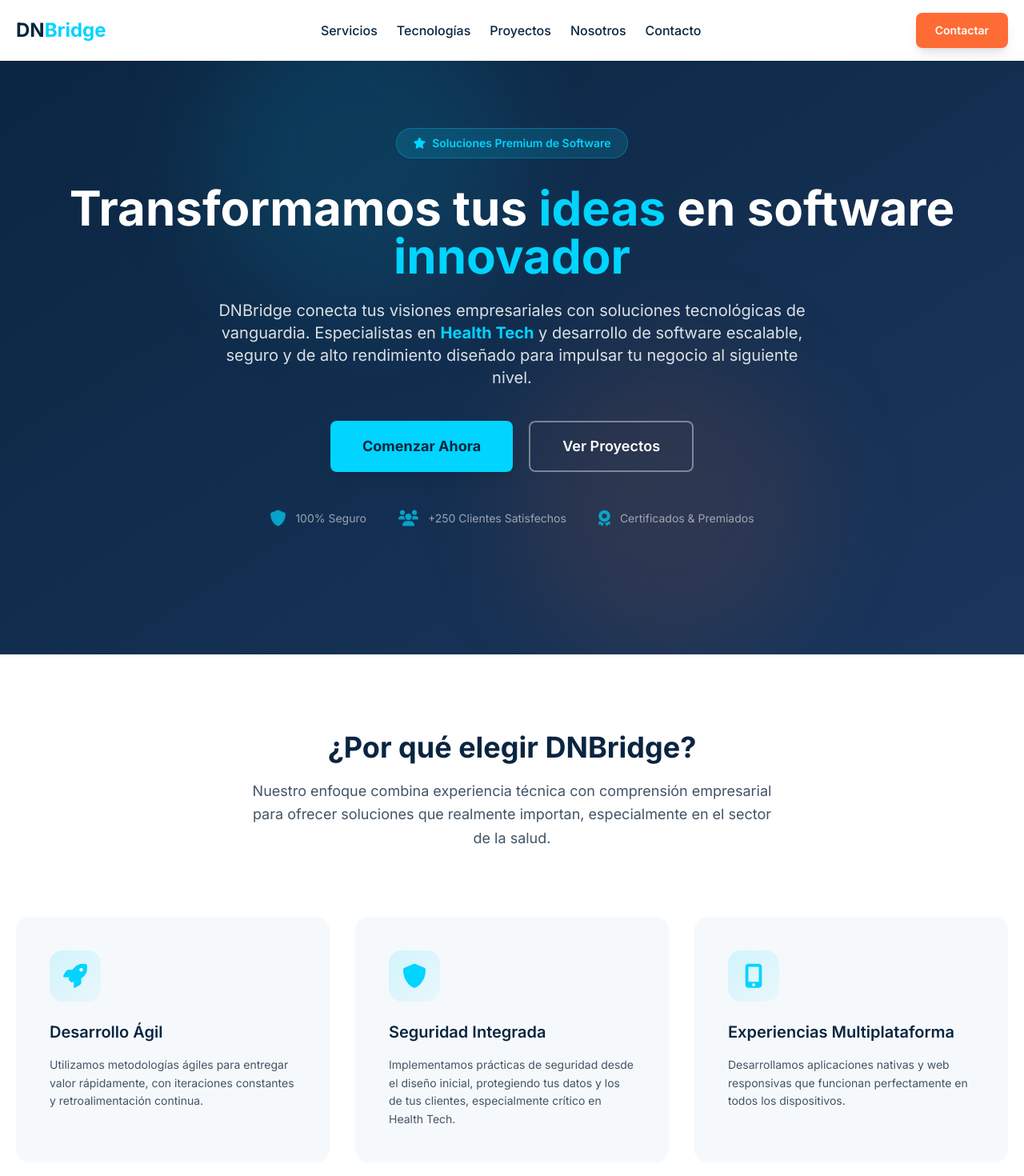
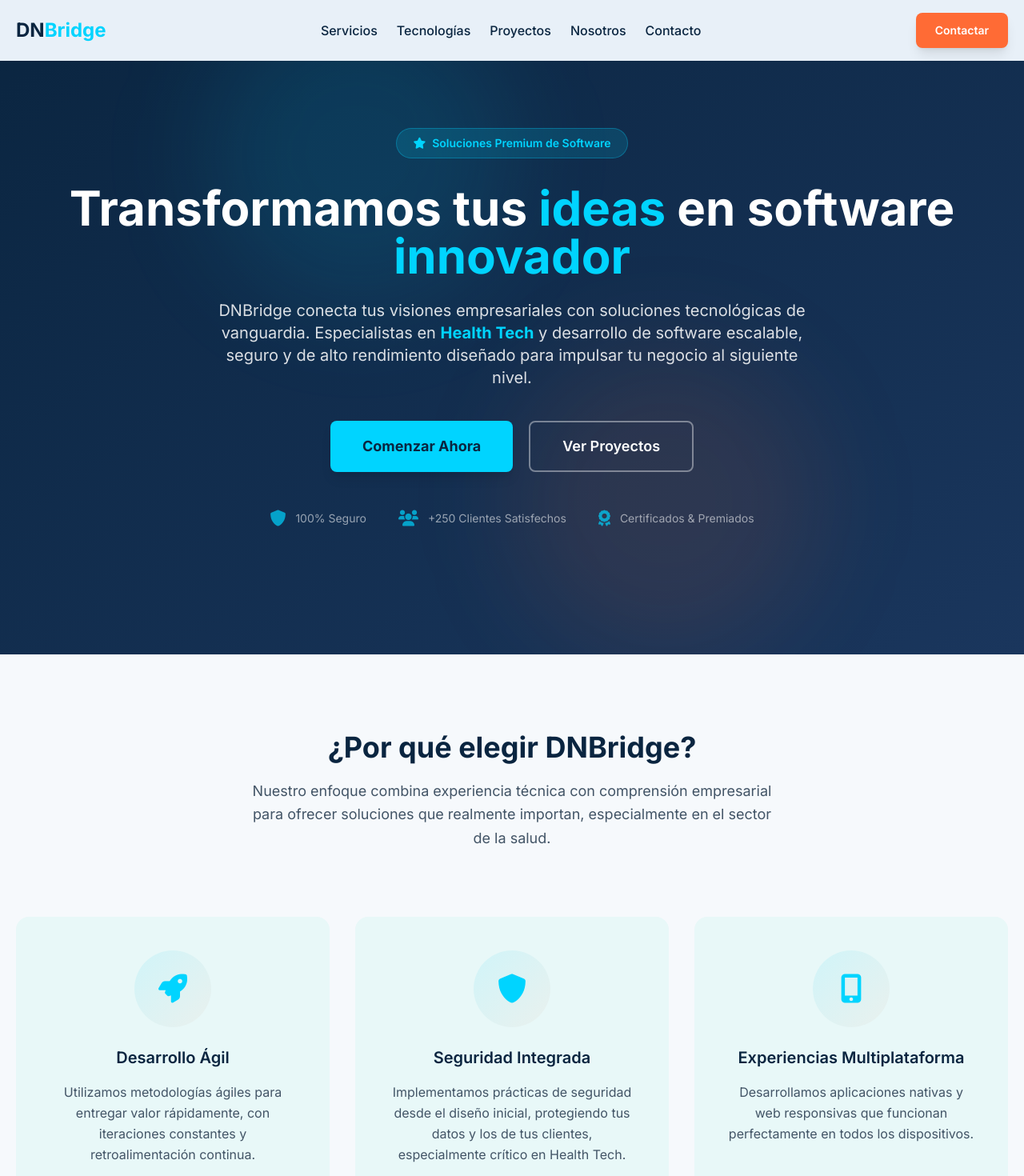
Before and after one commit to VeteTeam/baseDNBridge, a Next.js app: page / in a window 1280 px wide. Shown: the top 1470 px of the page at 80% size. Built offline with nearby package versions, Linux system fonts and the light colour scheme.

Commit message:
Adjunto cambios en colores , tengo problemas con el select ID no es la version definitiva

```diff
--- a/app/globals.css
+++ b/app/globals.css
@@ -8,7 +8,7 @@
   }
 
   body {
-    @apply bg-white text-primary-dark;
+    @apply bg-color-1 text-primary-dark;
     overflow-x: hidden;
   }
 }
--- a/components/ContactForm.tsx
+++ b/components/ContactForm.tsx
@@ -139,7 +139,7 @@ export default function ContactForm({ onSubmit, onSuccess }: ContactFormProps) {
           {...register('projectType')}
           className={`w-full px-4 py-3 rounded-lg border-2 transition-colors ${
             errors.projectType ? 'border-red-500' : 'border-medium-gray focus:border-primary-blue'
-          } focus:outline-none focus:ring-2 focus:ring-primary-blue/20 bg-white`}
+          } focus:outline-none focus:ring-2 focus:ring-primary-blue/20 bg-color-1`}
         >
           <option value="">Selecciona un tipo</option>
           <option value="Health Tech">Health Tech</option>
@@ -176,7 +176,7 @@ export default function ContactForm({ onSubmit, onSuccess }: ContactFormProps) {
         <select
           id="budget"
           {...register('budget')}
-          className="w-full px-4 py-3 rounded-lg border-2 border-medium-gray focus:border-primary-blue focus:outline-none focus:ring-2 focus:ring-primary-blue/20 bg-white"
+          className="w-full px-4 py-3 rounded-lg border-2 border-medium-gray focus:border-primary-blue focus:outline-none focus:ring-2 focus:ring-primary-blue/20 bg-light-gray"
         >
           <option value="">Selecciona un rango</option>
           <option value="under-10k">Menos de $10,000</option>
--- a/components/ContactModal.tsx
+++ b/components/ContactModal.tsx
@@ -62,9 +62,9 @@ export default function ContactModal({ isOpen, onClose, onSubmit }: ContactModal
       />
 
       {/* Modal */}
-      <div className="relative bg-white rounded-2xl shadow-2xl max-w-2xl w-full max-h-[90vh] overflow-y-auto animate-fade-in-up">
+      <div className="relative bg-color-1 rounded-2xl shadow-2xl max-w-2xl w-full max-h-[90vh] overflow-y-auto animate-fade-in-up">
         {/* Header */}
-        <div className="sticky top-0 bg-white border-b-2 border-medium-gray px-6 py-4 flex justify-between items-center">
+        <div className="sticky top-0 bg-color-1 border-b-2 border-medium-gray px-6 py-4 flex justify-between items-center">
           <div>
             <h2 className="text-2xl font-bold text-primary-dark">Contactanos</h2>
             <p className="text-sm text-dark-gray mt-1">
--- a/components/FAQ.tsx
+++ b/components/FAQ.tsx
@@ -11,7 +11,7 @@ export default function FAQ() {
   }
 
   return (
-    <section className="py-24 bg-white">
+    <section className="py-24 bg-color-3">
       <div className="container-custom">
         <div className="text-center mb-16">
           <h2 className="text-3xl md:text-4xl font-bold text-primary-dark mb-5">
--- a/components/Features.tsx
+++ b/components/Features.tsx
@@ -33,7 +33,7 @@ export default function Features() {
   }, [])
 
   return (
-    <section className="py-24 bg-white">
+    <section className="py-24 bg-light-gray">
       <div className="container-custom">
         <div className="text-center mb-16">
           <h2 className="text-3xl md:text-4xl font-bold text-primary-dark mb-5">
@@ -49,17 +49,19 @@ export default function Features() {
           {features.map((feature, index) => (
             <div
               key={index}
-              ref={(el) => (cardsRef.current[index] = el)}
-              className="bg-light-gray rounded-2xl p-10 transition-all duration-400 border-2 border-transparent hover:-translate-y-2 hover:shadow-xl hover:border-medium-gray relative overflow-hidden group"
+              ref={(el: HTMLDivElement | null) => {
+                if (el) {
+                  cardsRef.current[index] = el
+                }
+              }}
+              className="text-center bg-color-1 p-10 rounded-2xl transition-all duration-400 border-2 border-transparent hover:-translate-y-1 hover:shadow-xl hover:border-primary-blue group"
             >
-              <div className="absolute top-0 left-0 w-full h-1 bg-gradient-to-r from-primary-blue to-accent-orange scale-x-0 group-hover:scale-x-100 transition-transform duration-400"></div>
-
-              <div className="w-16 h-16 bg-gradient-to-br from-primary-blue/15 to-primary-blue/5 rounded-2xl flex items-center justify-center mb-6 transition-all duration-300 group-hover:scale-110 group-hover:rotate-3">
-                <i className={`${feature.icon} text-primary-blue text-3xl`}></i>
+              <div className="w-24 h-24 mx-auto mb-6 bg-gradient-to-br from-primary-blue/10 to-accent-orange/5 rounded-full flex items-center justify-center transition-all duration-300 group-hover:scale-110 group-hover:bg-gradient-to-br group-hover:from-primary-blue/20 group-hover:to-accent-orange/10">
+                <i className={`${feature.icon} text-primary-blue text-4xl`}></i>
               </div>
 
               <h3 className="text-xl font-semibold mb-4 text-primary-dark">{feature.title}</h3>
-              <p className="text-dark-gray leading-relaxed text-sm">{feature.description}</p>
+              <p className="text-dark-gray leading-relaxed">{feature.description}</p>
             </div>
           ))}
         </div>
--- a/components/Header.tsx
+++ b/components/Header.tsx
@@ -34,7 +34,7 @@ export default function Header() {
 
   return (
     <header
-      className={`fixed top-0 w-full bg-white z-50 transition-all duration-300 ${
+      className={`fixed top-0 w-full bg-color-2 z-50 transition-all duration-300 ${
         scrolled ? 'shadow-lg' : 'shadow-sm'
       }`}
     >
--- a/components/Hero.tsx
+++ b/components/Hero.tsx
@@ -39,7 +39,7 @@ export default function Hero() {
           >
             Comenzar Ahora
           </button>
-          <button className="bg-transparent text-white border-2 border-white/40 px-10 py-4 rounded-lg font-semibold text-lg transition-all duration-300 hover:bg-white/10 hover:border-white hover:-translate-y-1">
+          <button className="bg-transparent text-white border-2 border-white/40 px-10 py-4 rounded-lg font-semibold text-lg transition-all duration-300 hover:bg-color-2/10 hover:border-white hover:-translate-y-1">
             Ver Proyectos
           </button>
         </div>
--- a/components/Services.tsx
+++ b/components/Services.tsx
@@ -21,7 +21,7 @@ export default function Services() {
           {services.map((service, index) => (
             <div
               key={index}
-              className="text-center bg-white p-10 rounded-2xl transition-all duration-400 border-2 border-transparent hover:-translate-y-1 hover:shadow-xl hover:border-primary-blue group"
+              className="text-center bg-color-1 p-10 rounded-2xl transition-all duration-400 border-2 border-transparent hover:-translate-y-1 hover:shadow-xl hover:border-primary-blue group"
             >
               <div className="w-24 h-24 mx-auto mb-6 bg-gradient-to-br from-primary-blue/10 to-accent-orange/5 rounded-full flex items-center justify-center transition-all duration-300 group-hover:scale-110 group-hover:bg-gradient-to-br group-hover:from-primary-blue/20 group-hover:to-accent-orange/10">
                 <i className={`${service.icon} text-primary-blue text-4xl`}></i>
--- a/tailwind.config.js
+++ b/tailwind.config.js
@@ -14,6 +14,10 @@ module.exports = {
         'light-gray': '#f6f9fc',
         'medium-gray': '#e6ebf1',
         'dark-gray': '#425466',
+        'cream': '#faf3e0',
+        'color-1': '#E8F8F8',
+        'color-2': '#E8F0F8',
+        'color-3': '#E8E8F8'
       },
       fontFamily: {
         sans: ['Inter', '-apple-system', 'BlinkMacSystemFont', 'sans-serif'],
```
Also changed, not shown: components/Footer.tsx (+4 -4 lines), components/Testimonials.tsx (+11 -9 lines).
